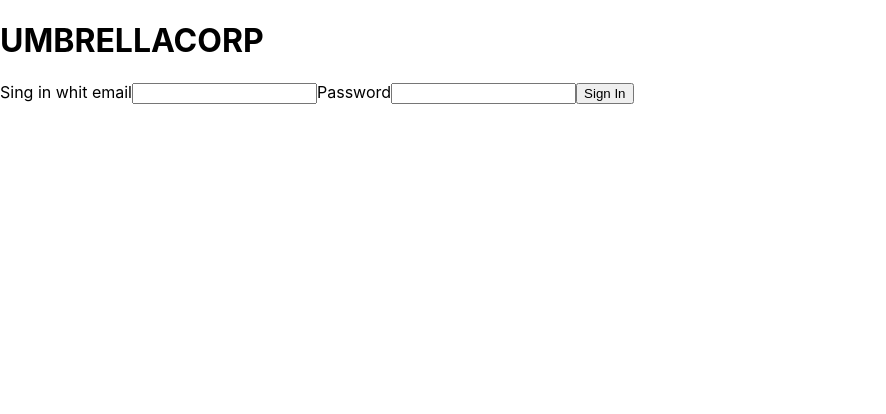
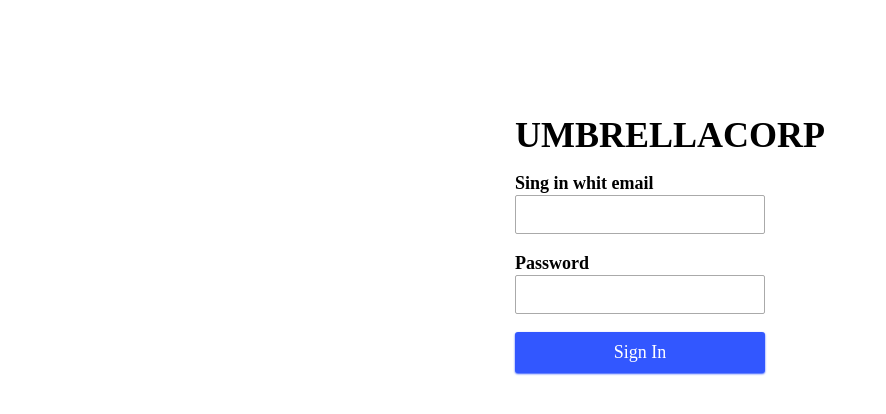
Before and after one commit to pipiyo/react-hooks-context-spa, a React (Create React App) app: page / in a window 1280 px wide. Shown: the top 414 px of the page, without its empty margins (0-886 px from the left). Built offline with nearby package versions, Linux system fonts and the light colour scheme.

Commit message:
add Styles for loginPage

```diff
--- a/src/index.css
+++ b/src/index.css
@@ -1,13 +1,73 @@
 body {
   margin: 0;
-  font-family: -apple-system, BlinkMacSystemFont, 'Segoe UI', 'Roboto', 'Oxygen',
-    'Ubuntu', 'Cantarell', 'Fira Sans', 'Droid Sans', 'Helvetica Neue',
-    sans-serif;
-  -webkit-font-smoothing: antialiased;
-  -moz-osx-font-smoothing: grayscale;
+  padding: 0;
+  height: 100vh;
+  font-family: 'IBM Plex Sans';
+  font-size: 18px;
+  line-height: 1.3em;
+}
+input,
+button {
+  font-family: 'IBM Plex Sans';
+  font-size: 18px;
 }
 
-code {
-  font-family: source-code-pro, Menlo, Monaco, Consolas, 'Courier New',
-    monospace;
+/*
+LoginPage styles
+*/
+
+.LoginPage {
+  margin-top: 100px;
 }
+.LoginPage form {
+  display: flex;
+  flex-direction: column;
+  max-width: 250px;
+  margin: 0 auto;
+}
+.LoginPage form label {
+  display: flex;
+  flex-direction: column;
+  margin-bottom: 1em;
+  font-weight: bold;
+}
+.LoginPage form input {
+  padding: 8px 6px;
+  border: 1px solid #aaa;
+  border-radius: 2px;
+}
+.LoginPage form input:focus {
+  outline: none;
+  border: 1px solid #3257ff;
+}
+.LoginPage form button {
+  background: #3257ff;
+  color: #fff;
+  padding: 10px;
+  border: none;
+  border-radius: 3px;
+  box-shadow: 0 1px 2px #3257ff;
+  transition: box-shadow, background-color 0.12s;
+  outline: none;
+}
+.LoginPage form button:hover {
+  background-color: #1431b9;
+  cursor: pointer;
+}
+.LoginPage form button[disabled] {
+  opacity: 0.4;
+}
+.LoginPage form button:focus {
+  box-shadow: 0 1px 8px #3257ff;
+}
+.LoginPage form button:active {
+  transform: scale(0.98);
+}
+.LoginPage .error {
+  background: #ffebee;
+  color: #c62828;
+  padding: 5px;
+  font-size: 16px;
+  text-align: center;
+  margin-bottom: 1em;
+}
```
